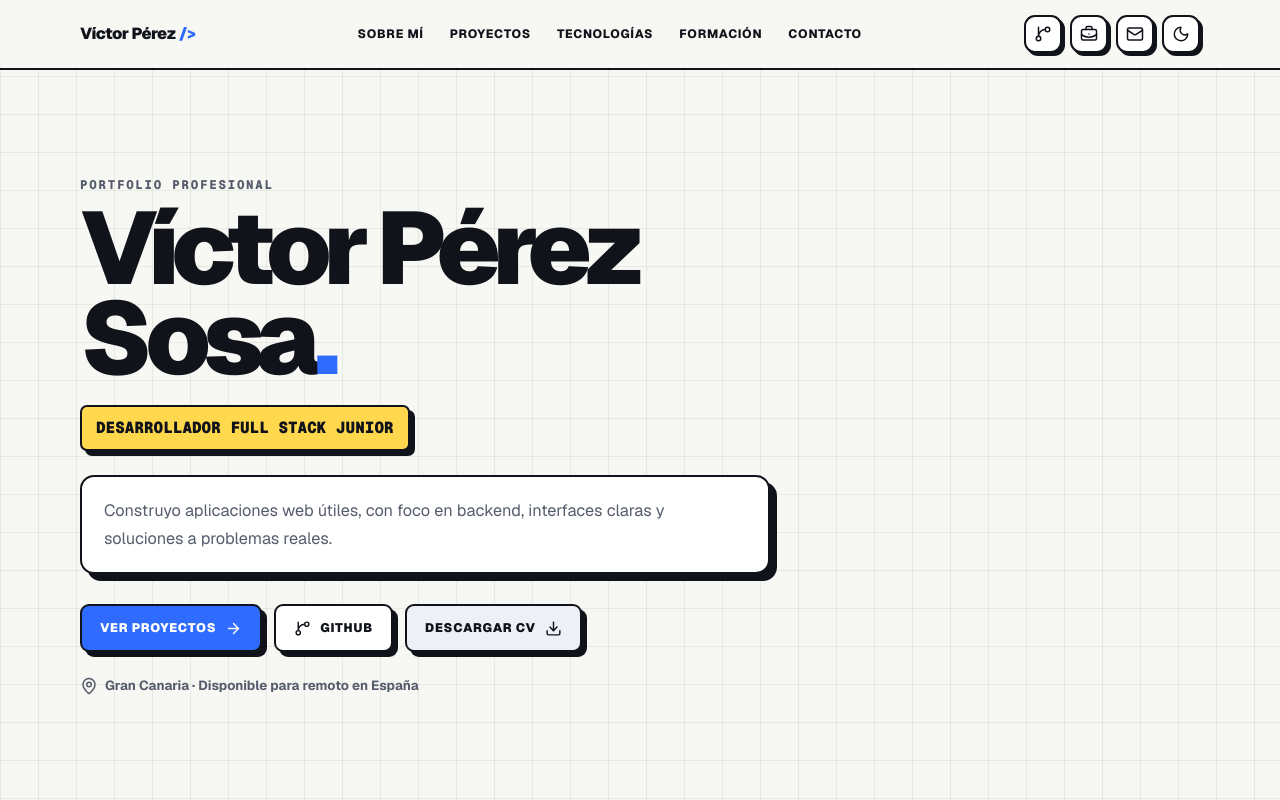
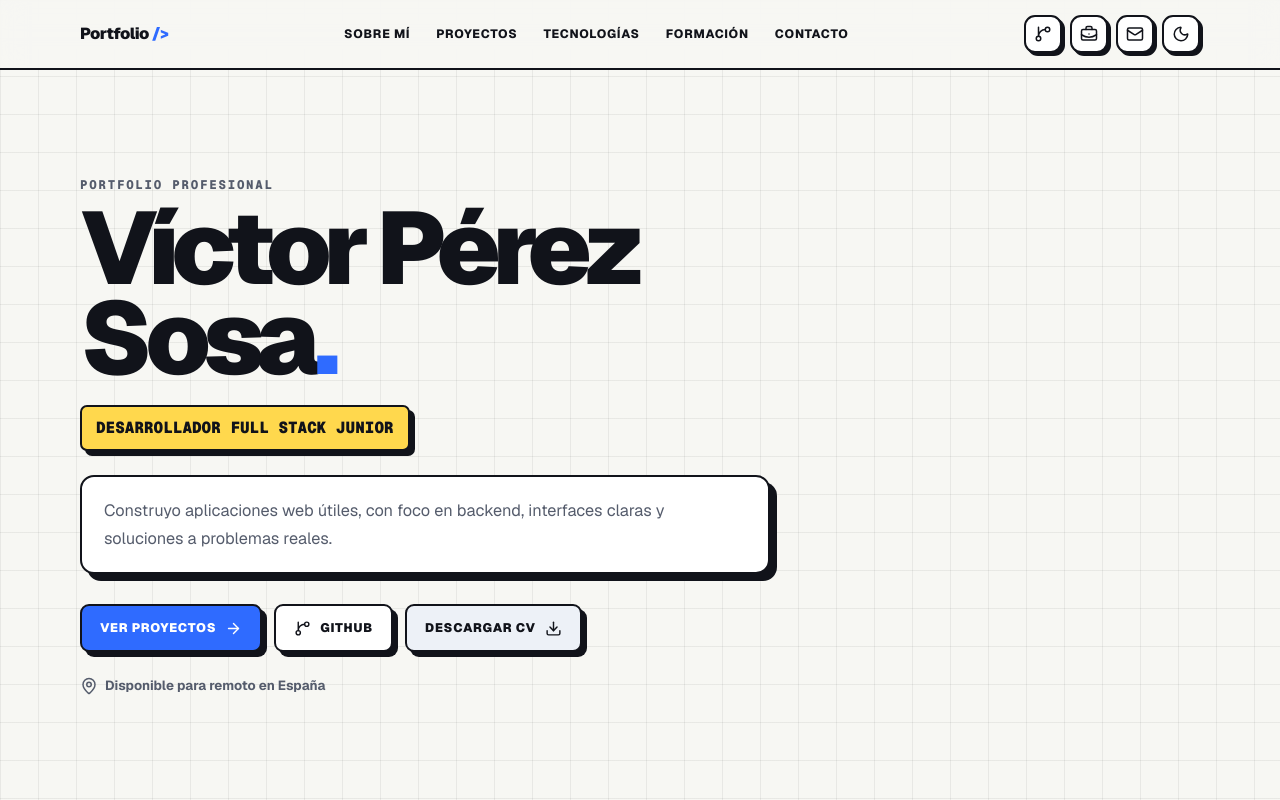
Before and after one commit to vititoOX/Portfolio, a Next.js app: page / in a window 1280 px wide. Shown: the top 800 px of the page. Built offline with nearby package versions, Linux system fonts and the light colour scheme.

Commit message:
feat: professional portfolio presentation

```diff
--- a/src/app/globals.css
+++ b/src/app/globals.css
@@ -358,7 +358,7 @@ button { font: inherit; color: inherit; }
   .hero-description { box-shadow: none; border: 1px solid #ccc; padding: 10pt; color: #333; }
   .hero-actions { display: none !important; }
 
-  .hero-socials span::after { content: " · Email: victorperezsosa2001@gmail.com · GitHub: github.com/vititoOX"; }
+  .hero-socials span::after { content: " · Email: victorperezsosa2001@gmail.com · GitHub"; }
 
   .content-section { padding: 16pt 0; page-break-inside: avoid; }
   .contact-section { margin-top: 0; padding: 16pt 0; background: #fff !important; color: #111 !important; border: none !important; }
--- a/src/app/layout.tsx
+++ b/src/app/layout.tsx
@@ -8,16 +8,16 @@ import "./globals.css";
 const geistSans = Geist({ variable: "--font-geist-sans", subsets: ["latin"] });
 const geistMono = Geist_Mono({ variable: "--font-geist-mono", subsets: ["latin"] });
 
-const siteUrl = "https://vitito.vercel.app";
-const siteTitle = "Víctor Pérez Sosa | Desarrollador Full Stack Junior";
+const siteUrl = "https://portfolio.example";
+const siteTitle = "Portfolio profesional | Desarrollador Full Stack Junior";
 const siteDescription =
-  "Portfolio de Víctor Pérez Sosa, desarrollador full stack junior en Gran Canaria. Proyectos en Angular, Flask, React y PostgreSQL. Disponible para remoto en España.";
+  "Portfolio profesional que muestra experiencia full stack, habilidades técnicas y proyectos relevantes. Disponible para trabajo remoto.";
 
 export const metadata: Metadata = {
   metadataBase: new URL(siteUrl),
   title: {
     default: siteTitle,
-    template: "%s | Víctor Pérez Sosa",
+    template: "%s | Portfolio profesional",
   },
   description: siteDescription,
   alternates: {
@@ -31,7 +31,7 @@ export const metadata: Metadata = {
     description: siteDescription,
     type: "website",
     locale: "es_ES",
-    siteName: "Portfolio de Víctor Pérez Sosa",
+    siteName: "Portfolio profesional",
     url: siteUrl,
   },
   twitter: {
--- a/src/app/projects/page.tsx
+++ b/src/app/projects/page.tsx
@@ -7,7 +7,7 @@ import { projects } from "@/data/projects";
 export const metadata: Metadata = {
   title: "Proyectos",
   description:
-    "Proyectos de desarrollo de software de Víctor Pérez Sosa: NominaHub y Cafetería Escolar.",
+    "Proyectos de desarrollo de software full stack con énfasis en soluciones web y experiencia de usuario.",
 };
 
 export default function ProjectsPage() {
--- a/src/components/ProfileVisual.tsx
+++ b/src/components/ProfileVisual.tsx
@@ -9,11 +9,11 @@ export function ProfileVisual({ imageAvailable }: { imageAvailable: boolean }) {
   const [hasImage, setHasImage] = useState(imageAvailable);
 
   return (
-    <div className="portrait-card" aria-label="Espacio reservado para la fotografía profesional de Víctor">
+    <div className="portrait-card" aria-label="Espacio reservado para la fotografía profesional">
       {hasImage ? (
         <Image
           src={profile.assets.photo}
-          alt="Víctor Pérez Sosa"
+          alt="Foto profesional"
           fill
           priority
           sizes="(max-width: 768px) 100vw, 42vw"
@@ -24,7 +24,7 @@ export function ProfileVisual({ imageAvailable }: { imageAvailable: boolean }) {
         <div className="portrait-placeholder">
           <span className="portrait-code"><Code2 size={38} /></span>
           <p>FOTO PROFESIONAL</p>
-          <small>Coloca victor.webp en public/images</small>
+          <small>Incluye una fotografía profesional en public/images</small>
           <span className="location-chip"><MapPin size={14} /> {profile.location}</span>
         </div>
       )}
--- a/src/components/SiteHeader.tsx
+++ b/src/components/SiteHeader.tsx
@@ -21,7 +21,7 @@ export function SiteHeader() {
     <header className="site-header">
       <div className="nav-shell">
         <Link className="brand" href="/" onClick={() => setOpen(false)}>
-          Víctor Pérez <span aria-hidden="true">/&gt;</span>
+          Portfolio <span aria-hidden="true">/&gt;</span>
         </Link>
 
         <nav className="desktop-nav" aria-label="Navegación principal">
@@ -38,7 +38,7 @@ export function SiteHeader() {
             href={profile.github}
             target="_blank"
             rel="noreferrer"
-            aria-label="GitHub de Víctor"
+            aria-label="GitHub"
           >
             <Github size={18} />
           </a>
@@ -47,14 +47,14 @@ export function SiteHeader() {
             href={profile.linkedin}
             target="_blank"
             rel="noreferrer"
-            aria-label="LinkedIn de Víctor"
+            aria-label="LinkedIn"
           >
             <Linkedin size={18} />
           </a>
           <a
             className="icon-button desktop-social"
             href={`mailto:${profile.email}`}
-            aria-label="Enviar un email a Víctor"
+            aria-label="Enviar un email"
           >
             <Mail size={18} />
           </a>
--- a/src/data/profile.ts
+++ b/src/data/profile.ts
@@ -2,8 +2,8 @@ export const profile = {
   name: "Víctor Pérez Sosa",
   firstName: "Víctor",
   role: "Desarrollador Full Stack Junior",
-  location: "Gran Canaria, España",
-  availability: "Gran Canaria · Disponible para remoto en España",
+  location: "España",
+  availability: "Disponible para remoto en España",
   email: "victorperezsosa2001@gmail.com",
   github: "https://github.com/vititoOX",
   linkedin: "https://www.linkedin.com/in/víctor-pérez-sosa-5960b1356/",
```
Also changed, not shown: 1 other file (tests, documents, lock files or other folders).
